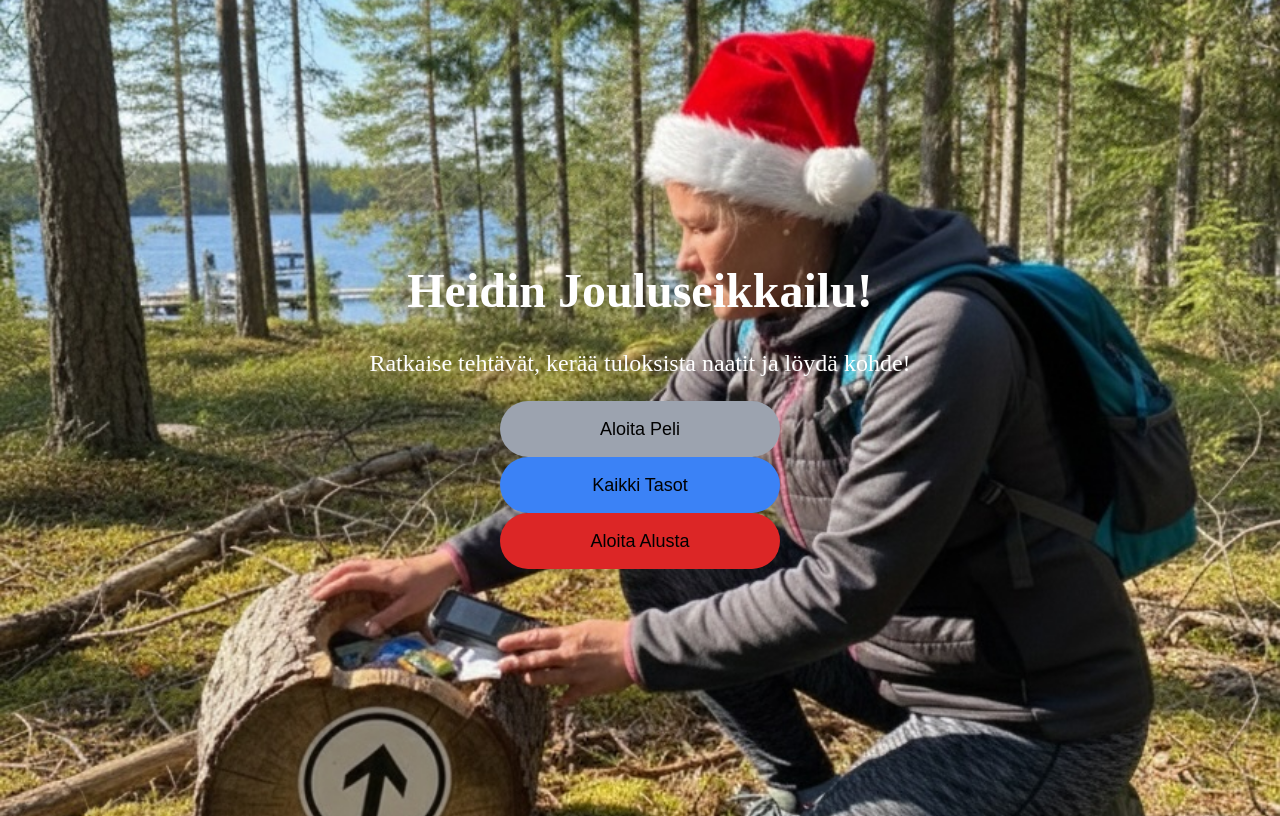
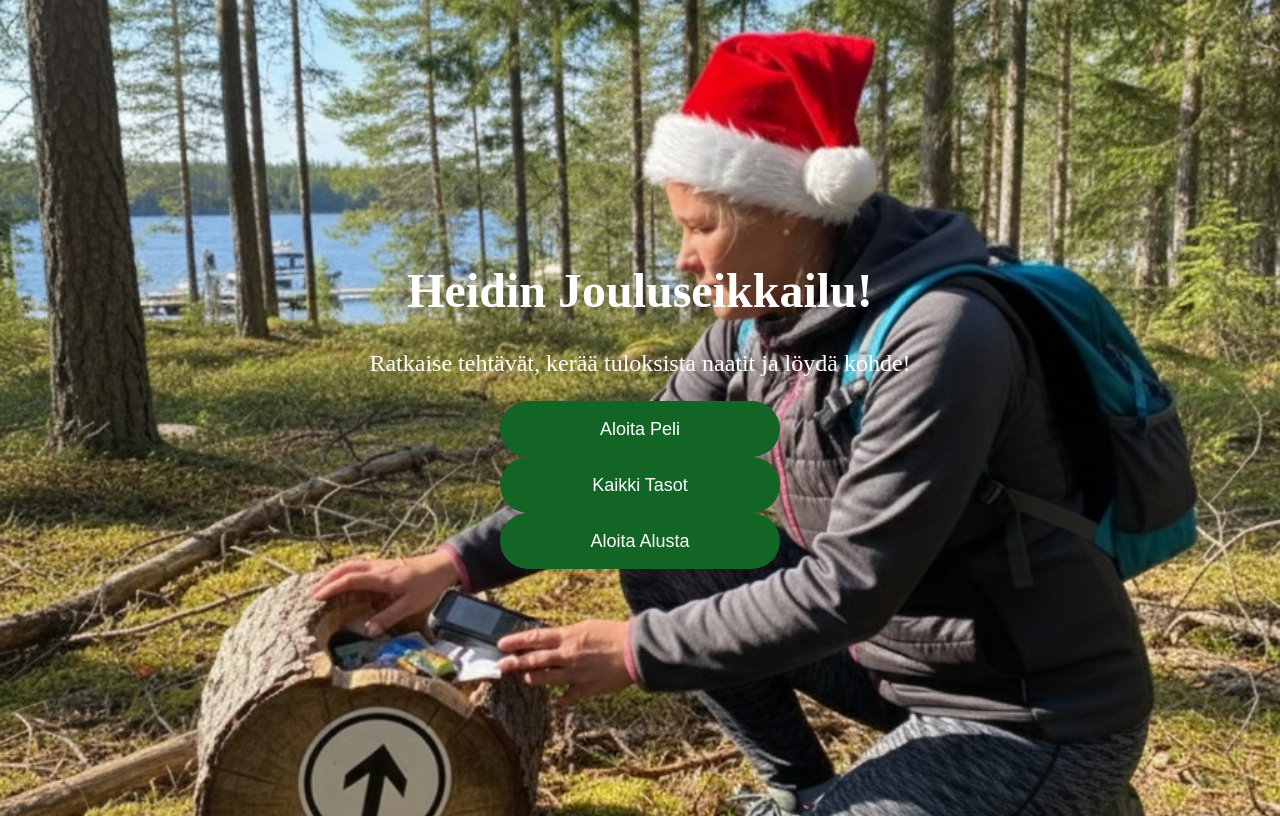
Before and after one commit to grande-fi/heidin-jouluseikkailu, a Next.js app: page / in a window 1280 px wide. Built offline with nearby package versions, Linux system fonts and the light colour scheme.

Commit message:
Update page.js
update

```diff
--- a/app/page.js
+++ b/app/page.js
@@ -69,7 +69,7 @@ export default function MainMenu() {
           Ratkaise tehtävät, kerää tuloksista naatit ja löydä kohde!
         </p>
 
-        <div className="flex flex-col gap-6" style={{ alignItems: "center" }}>
+        <div className="flex flex-col" style={{ alignItems: "center", gap: "24px" }}>
           <Button
             onClick={startPuzzle}
             className="hover:opacity-90"
@@ -80,9 +80,9 @@ export default function MainMenu() {
               borderRadius: "50px",
               fontSize: "18px",
               minHeight: "56px",
-              backgroundColor: "#9ca3af",
+              backgroundColor: "#126524",
               border: "none",
-              color: "black"
+              color: "white"
             }}
           >
             {fi.mainMenu.startPuzzle}
@@ -98,9 +98,9 @@ export default function MainMenu() {
               borderRadius: "50px",
               fontSize: "18px",
               minHeight: "56px",
-              backgroundColor: "#3b82f6",
+              backgroundColor: "#126524",
               border: "none",
-              color: "black"
+              color: "white"
             }}
           >
             Kaikki Tasot
@@ -116,9 +116,9 @@ export default function MainMenu() {
               borderRadius: "50px",
               fontSize: "18px",
               minHeight: "56px",
-              backgroundColor: "#dc2626",
+              backgroundColor: "#126524",
               border: "none",
-              color: "black"
+              color: "white"
             }}
           >
             {fi.mainMenu.resetProgress}
```
